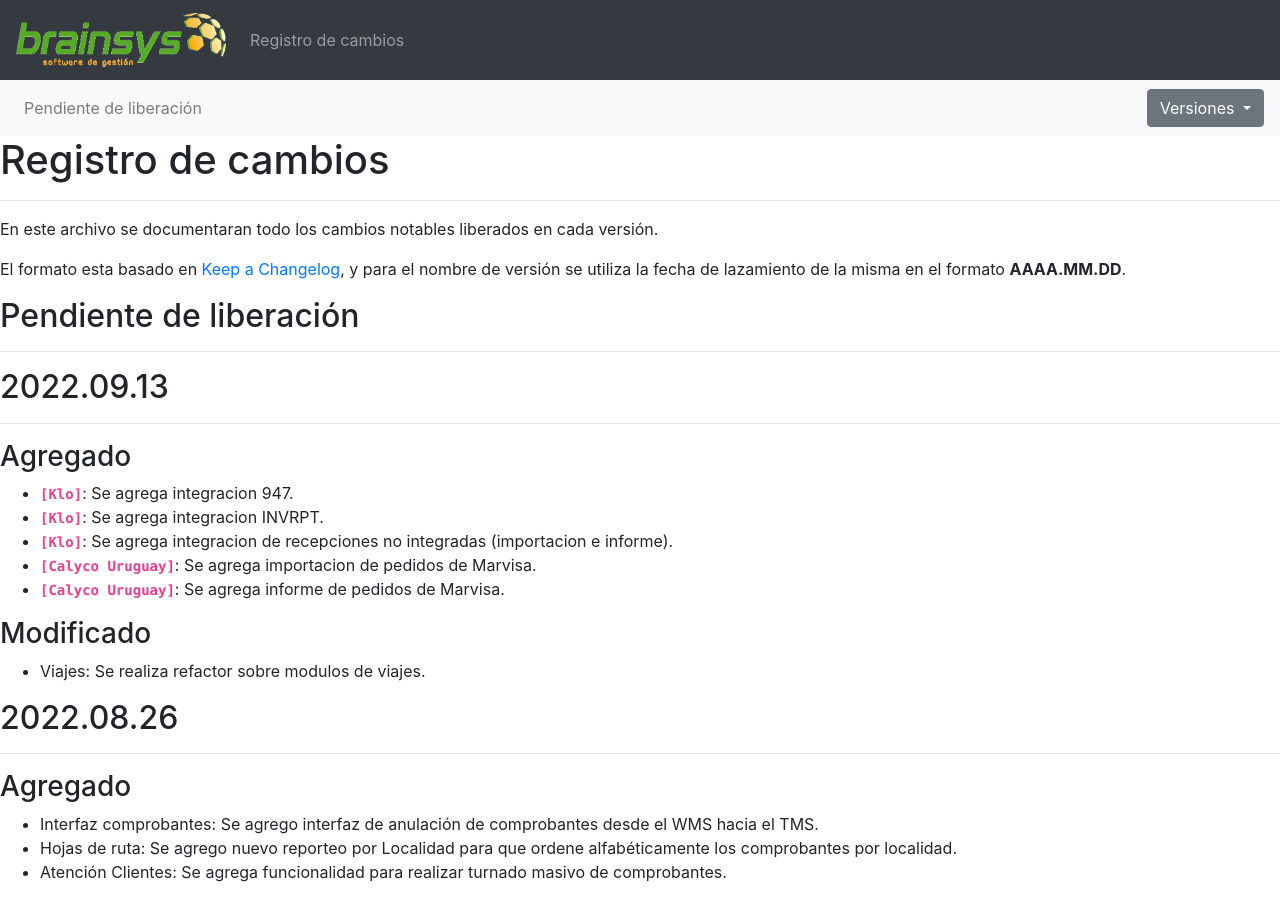
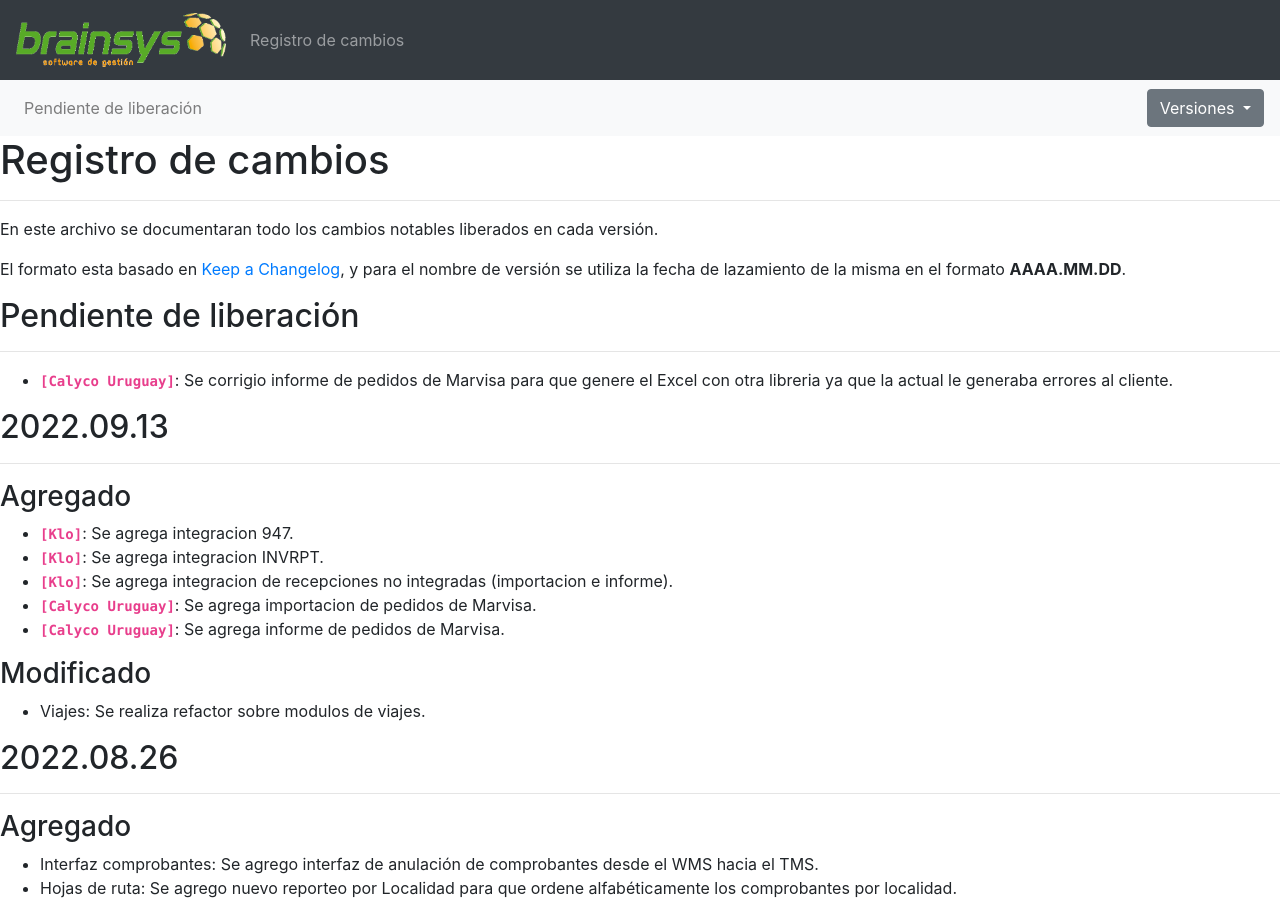
Before and after one commit to brainsys-arsaad/versionado, a Jekyll site: the page built from registro-cambios.markdown, in a window 1280 px wide and 900 px high. Built offline with Jekyll 4.4.1, drawn with Linux system fonts in a browser that asks for light colours.

Commit message:
Update registro-cambios.markdown

```diff
--- a/registro-cambios.markdown
+++ b/registro-cambios.markdown
@@ -75,6 +75,8 @@ El formato esta basado en [Keep a Changelog](https://keepachangelog.com/es-ES/1.
 
 ## Pendiente de liberación
 ---
+
+- **`[Calyco Uruguay]`**: Se corrigio informe de pedidos de Marvisa para que genere el Excel con otra libreria ya que la actual le generaba errores al cliente.
 
 ## 2022.09.13
 ---
```
